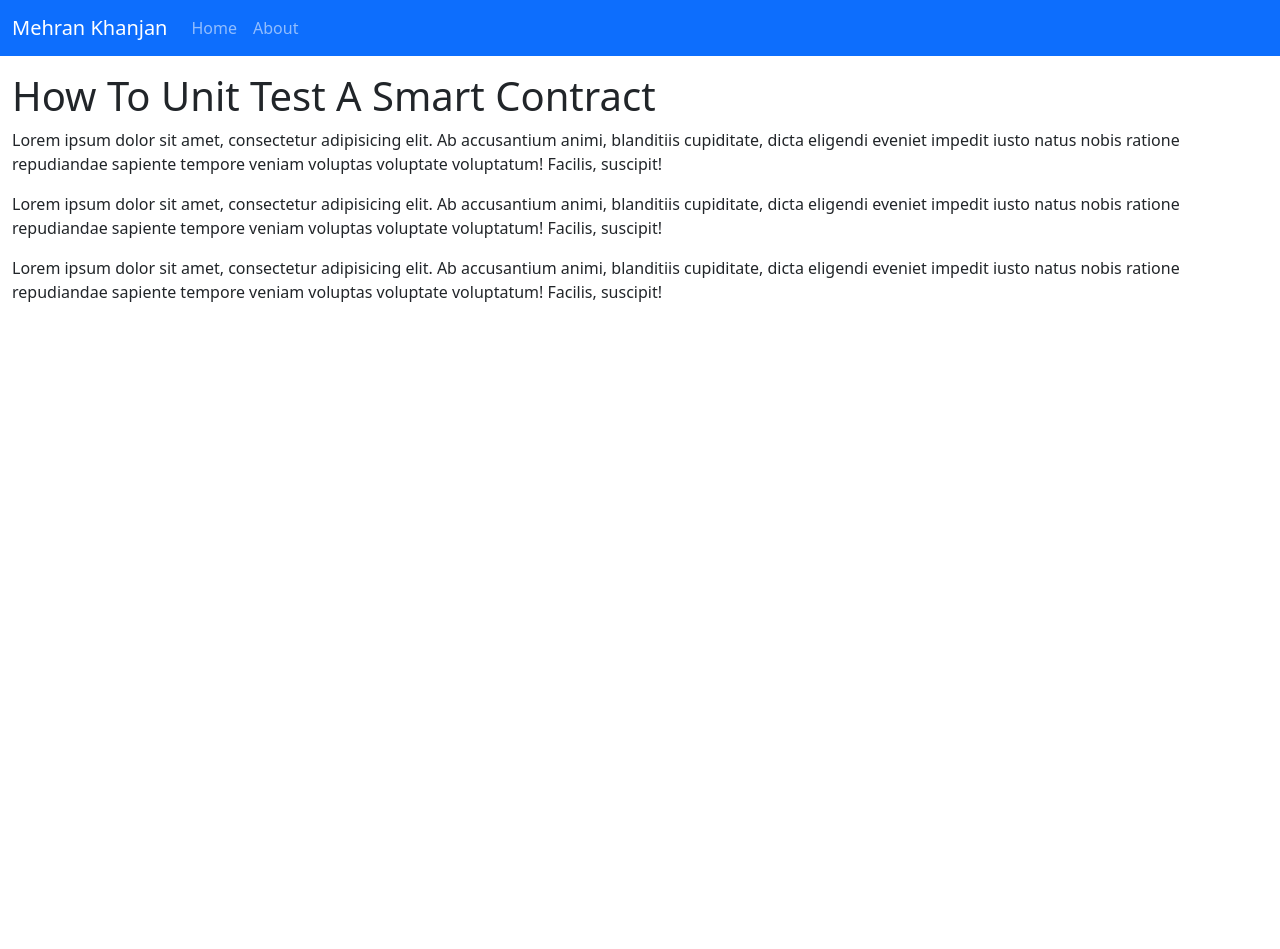
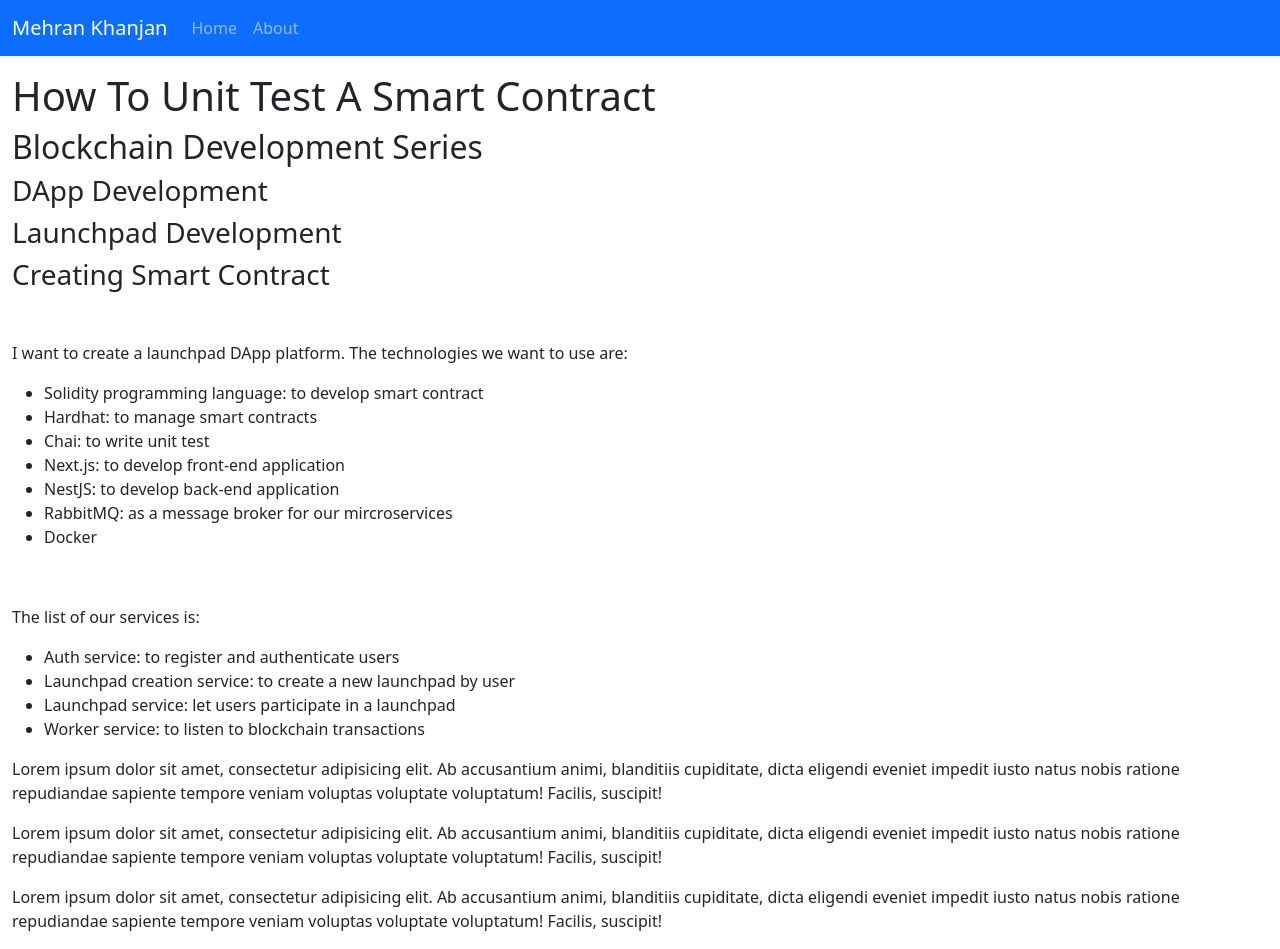
Before and after one commit to mehran-khanjan/mehran-codes.github.io, a Next.js app: page /blockchain/unit-test-smart-contract in a window 1280 px wide. Before the commit the page ends 800 px from the top, so only its background shows below. Built offline with nearby package versions, Linux system fonts and the light colour scheme.

Commit message:
add new content

```diff
--- a/src/pages/blockchain/unit-test-smart-contract.tsx
+++ b/src/pages/blockchain/unit-test-smart-contract.tsx
@@ -4,9 +4,40 @@
             <div className="row mt-3">
                 <div className="col-12">
                     <h1>How To Unit Test A Smart Contract</h1>
-                    <p>Lorem ipsum dolor sit amet, consectetur adipisicing elit. Ab accusantium animi, blanditiis cupiditate, dicta eligendi eveniet impedit iusto natus nobis ratione repudiandae sapiente tempore veniam voluptas voluptate voluptatum! Facilis, suscipit!</p>
-                    <p>Lorem ipsum dolor sit amet, consectetur adipisicing elit. Ab accusantium animi, blanditiis cupiditate, dicta eligendi eveniet impedit iusto natus nobis ratione repudiandae sapiente tempore veniam voluptas voluptate voluptatum! Facilis, suscipit!</p>
-                    <p>Lorem ipsum dolor sit amet, consectetur adipisicing elit. Ab accusantium animi, blanditiis cupiditate, dicta eligendi eveniet impedit iusto natus nobis ratione repudiandae sapiente tempore veniam voluptas voluptate voluptatum! Facilis, suscipit!</p>
+
+                    <h2>Blockchain Development Series</h2>
+                    <h3>DApp Development</h3>
+                    <h3>Launchpad Development</h3>
+                    <h3>Creating Smart Contract</h3>
+                    <h3>&nbsp;</h3>
+                    <p>I want to create a launchpad DApp platform. The technologies we want to use are:</p>
+                    <ul>
+                        <li>Solidity programming language: to develop smart contract</li>
+                        <li>Hardhat: to manage smart contracts</li>
+                        <li>Chai: to write unit test</li>
+                        <li>Next.js: to develop front-end application</li>
+                        <li>NestJS: to develop back-end application</li>
+                        <li>RabbitMQ: as a message broker for our mircroservices</li>
+                        <li>Docker</li>
+                    </ul>
+                    <p>&nbsp;</p>
+                    <p>The list of our services is:</p>
+                    <ul>
+                        <li>Auth service: to register and authenticate users</li>
+                        <li>Launchpad creation service: to create a new launchpad by user</li>
+                        <li>Launchpad service: let users participate in a launchpad</li>
+                        <li>Worker service: to listen to blockchain transactions</li>
+                    </ul>
+
+                    <p>Lorem ipsum dolor sit amet, consectetur adipisicing elit. Ab accusantium animi, blanditiis
+                        cupiditate, dicta eligendi eveniet impedit iusto natus nobis ratione repudiandae sapiente
+                        tempore veniam voluptas voluptate voluptatum! Facilis, suscipit!</p>
+                    <p>Lorem ipsum dolor sit amet, consectetur adipisicing elit. Ab accusantium animi, blanditiis
+                        cupiditate, dicta eligendi eveniet impedit iusto natus nobis ratione repudiandae sapiente
+                        tempore veniam voluptas voluptate voluptatum! Facilis, suscipit!</p>
+                    <p>Lorem ipsum dolor sit amet, consectetur adipisicing elit. Ab accusantium animi, blanditiis
+                        cupiditate, dicta eligendi eveniet impedit iusto natus nobis ratione repudiandae sapiente
+                        tempore veniam voluptas voluptate voluptatum! Facilis, suscipit!</p>
                 </div>
             </div>
         </>
```
